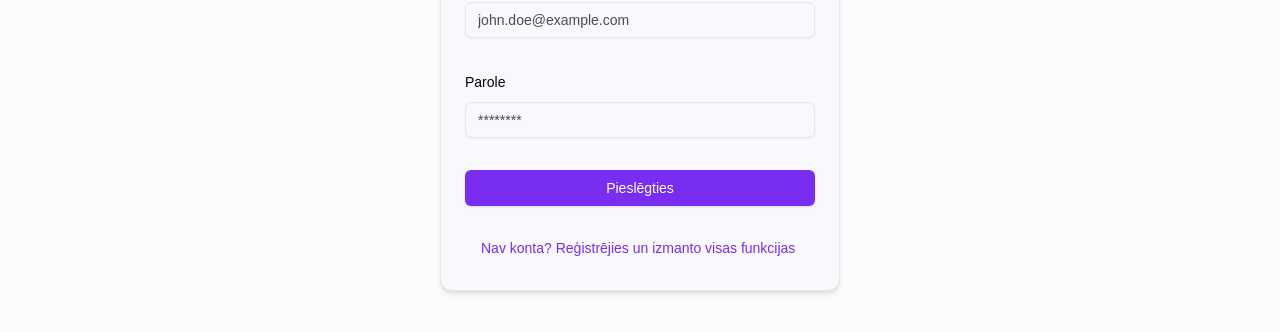
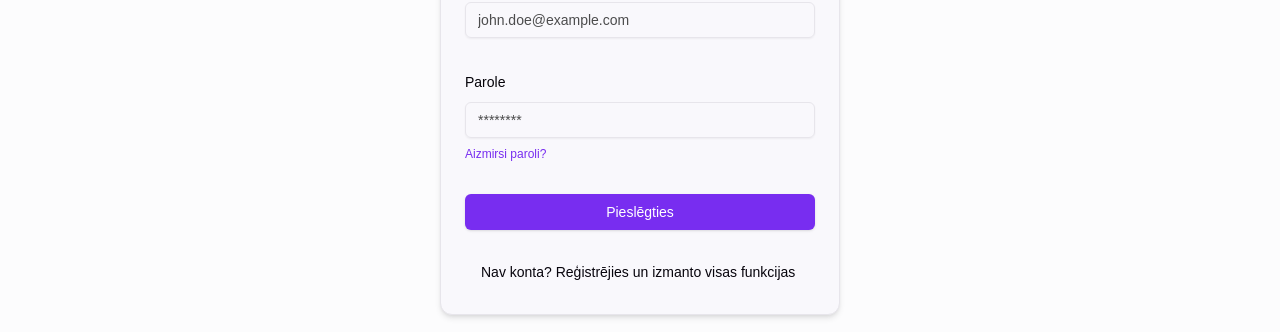
Before and after one commit to linciss/ShopRealm, a Next.js app: page /auth/sign-in in a window 1280 px wide. Shown: the part 321-653 px from the top of the page. Built offline with nearby package versions, Linux system fonts and the light colour scheme; no server answers.

Commit message:
feat: Enhance layout and navigation with improved styling and password recovery link

```diff
--- a/src/app/(protected)/layout.tsx
+++ b/src/app/(protected)/layout.tsx
@@ -8,5 +8,11 @@ export default async function ProtectedLayout({
 }) {
   const session = await auth();
 
-  return <SessionProvider session={session}>{children}</SessionProvider>;
+  return (
+    <div className='relative flex min-h-screen flex-col container'>
+      <SessionProvider session={session}>
+        <div className='px-10'>{children}</div>
+      </SessionProvider>
+    </div>
+  );
 }
--- a/src/components/auth/sign-in-forms.tsx
+++ b/src/components/auth/sign-in-forms.tsx
@@ -19,6 +19,7 @@ import { startTransition, useState, useTransition } from 'react';
 import { login } from '../../../actions/login';
 import { FormError } from '../custom/form-error';
 import { FormSuccess } from '../custom/form-success';
+import Link from 'next/link';
 
 export const SignInForms = () => {
   const [success, setSuccess] = useState<string | undefined>();
@@ -82,6 +83,7 @@ export const SignInForms = () => {
               </FormItem>
             )}
           />
+          <div className='flex flex-col space-y-2'>
             <FormField
               control={form.control}
               name='password'
@@ -100,6 +102,11 @@ export const SignInForms = () => {
                 </FormItem>
               )}
             />
+            <Link href='/auth/forgot-password'>
+              <p className='text-primary text-xs'>Aizmirsi paroli?</p>
+            </Link>
+          </div>
+
           <Button type='submit' className='mt-8' disabled={isPending}>
             Pieslēgties
           </Button>
--- a/src/components/auth/type-button.tsx
+++ b/src/components/auth/type-button.tsx
@@ -8,7 +8,9 @@ interface TypeButtonProps {
 export const TypeButton = ({ text, href }: TypeButtonProps) => {
   return (
     <Button variant={'link'}>
-      <Link href={href}>{text}</Link>
+      <Link href={href} className='text-foreground'>
+        {text}
+      </Link>
     </Button>
   );
 };
--- a/src/components/custom/navigation-bar.tsx
+++ b/src/components/custom/navigation-bar.tsx
@@ -101,12 +101,20 @@ export const NavigationBar = async () => {
             </>
           ) : (
             <>
-              <Link href='/auth/sign-in' className='hidden md:flex'>
+              <Link
+                href='/auth/sign-in'
+                className='hidden md:flex'
+                prefetch={true}
+              >
                 <Button variant='outline' size='sm'>
                   Pierakstīties
                 </Button>
               </Link>
-              <Link href='/auth/sign-up' className='hidden md:flex'>
+              <Link
+                href='/auth/sign-up'
+                className='hidden md:flex'
+                prefetch={true}
+              >
                 <Button size='sm'>Reģistrēties</Button>
               </Link>
             </>
@@ -172,6 +180,7 @@ const ListItem = ({
             'block select-none space-y-1 rounded-md p-3 leading-none no-underline outline-none transition-colors hover:bg-accent hover:text-accent-foreground focus:bg-accent focus:text-accent-foreground'
           }
           href={href}
+          prefetch={true}
         >
           <div className='text-sm font-medium leading-none'>{label}</div>
           <p className='line-clamp-2 text-sm leading-snug text-muted-foreground'>
```
Lines whose indentation alone changed are shown as unchanged.
